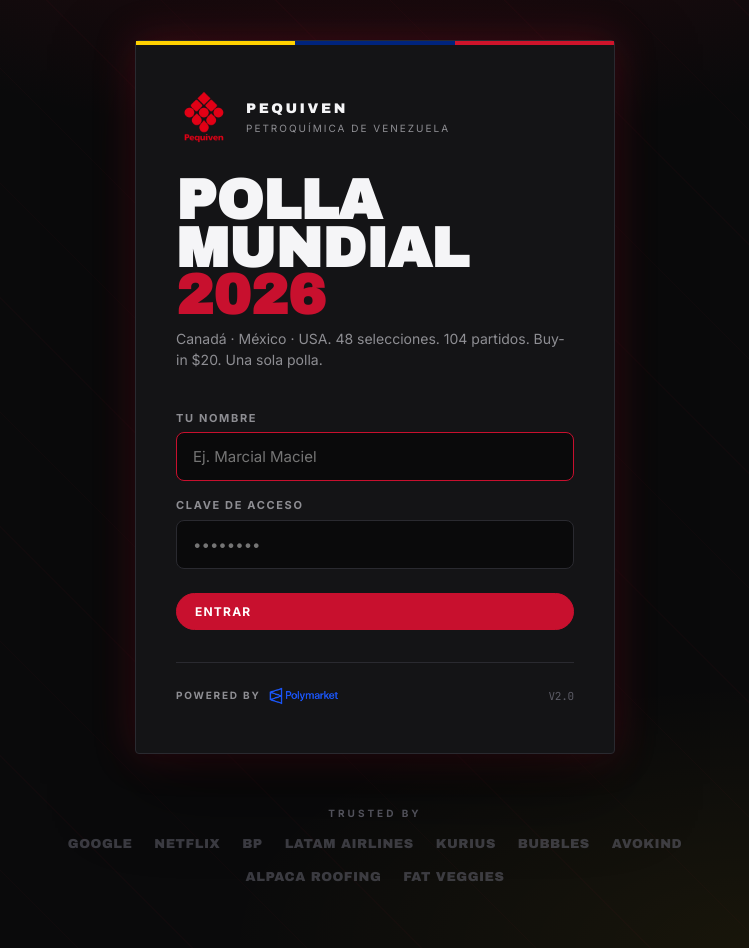
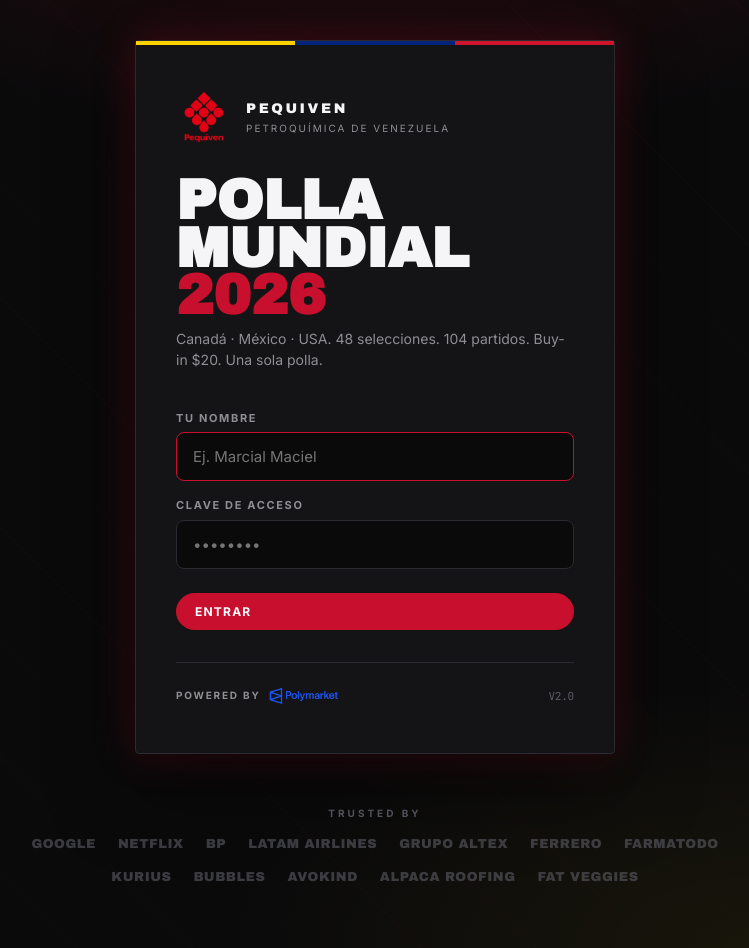
Before and after one commit to bitc0x/polla-pequiven-2026, a Next.js app: page / in a window 1280 px wide. Shown: the whole page, without its empty margins (265-1014 px from the left). Built offline with nearby package versions, Linux system fonts and the light colour scheme.

Commit message:
Trusted By: add Grupo Altex, Ferrero, Farmatodo

```diff
--- a/app/PollaApp.js
+++ b/app/PollaApp.js
@@ -75,7 +75,7 @@
 }
 
 // ============ POWERED BY POLYMARKET + TRUSTED BY ============
-const TRUSTED_BY = ['Google', 'Netflix', 'BP', 'LATAM Airlines', 'Kurius', 'Bubbles', 'AvoKind', 'Alpaca Roofing', 'Fat Veggies'];
+const TRUSTED_BY = ['Google', 'Netflix', 'BP', 'LATAM Airlines', 'Grupo Altex', 'Ferrero', 'Farmatodo', 'Kurius', 'Bubbles', 'AvoKind', 'Alpaca Roofing', 'Fat Veggies'];
 
 function PoweredByPolymarket() {
   return (
```
